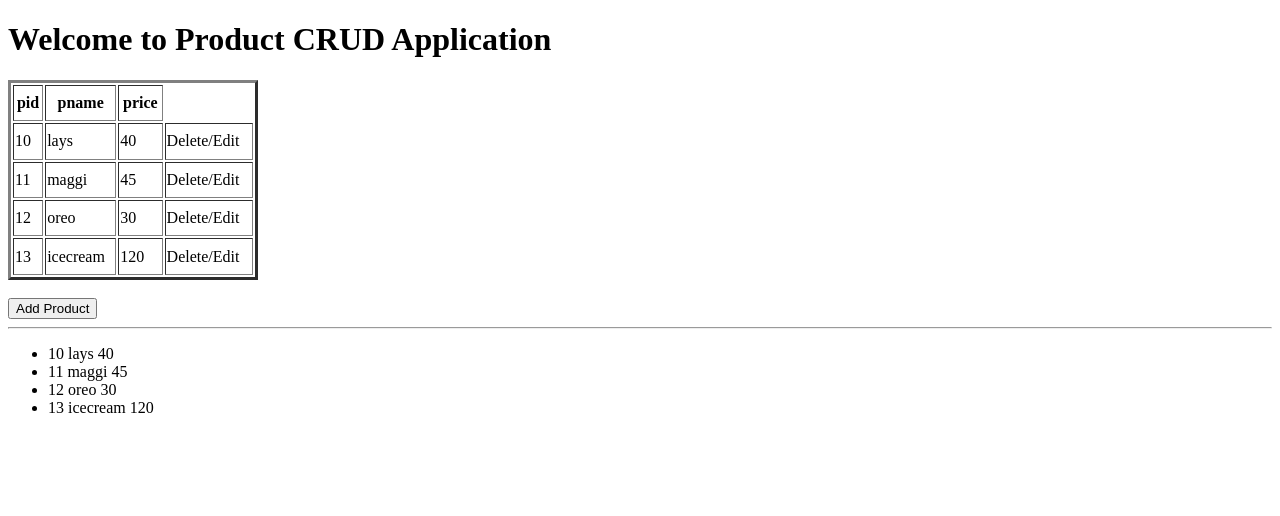
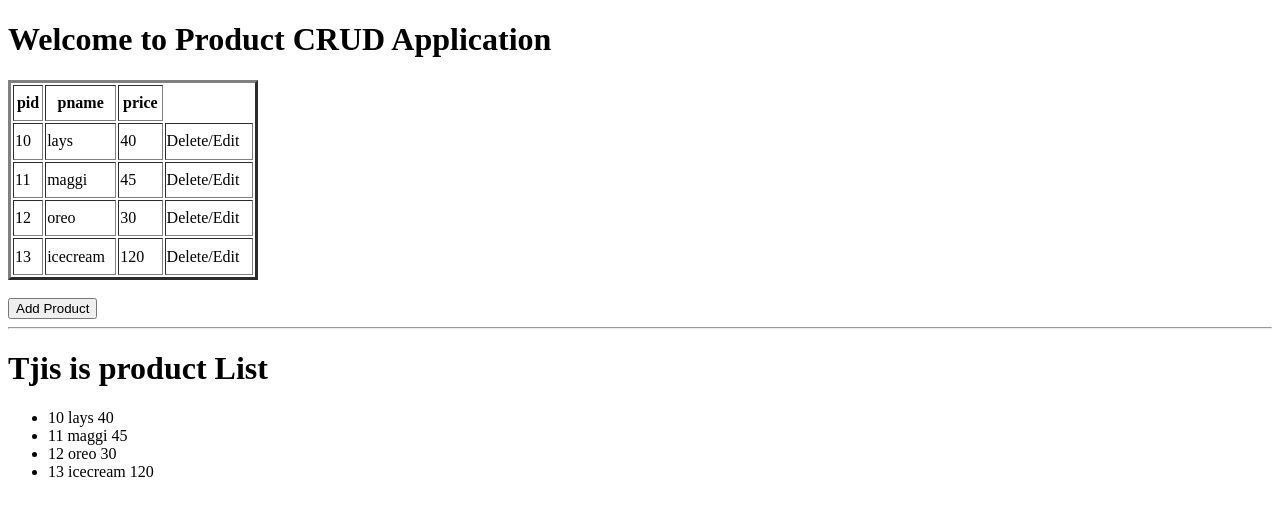
Before and after one commit to guravrupali/Myapp2, an Angular app in the folder Myapp2/: page / in a window 1280 px wide. Shown: the top 516 px of the page. Built offline with nearby package versions, Linux system fonts and the light colour scheme.

Commit message:
Update plist.component.html

```diff
--- a/Myapp2/src/app/product/plist.component.html
+++ b/Myapp2/src/app/product/plist.component.html
@@ -1,4 +1,5 @@
 <div>
+  <h1>Tjis is product List</h1>
     <ul>
         <li *ngFor="let p of parr">
             {{p.pid}}   {{p.pname}}  {{p.price}}
```
